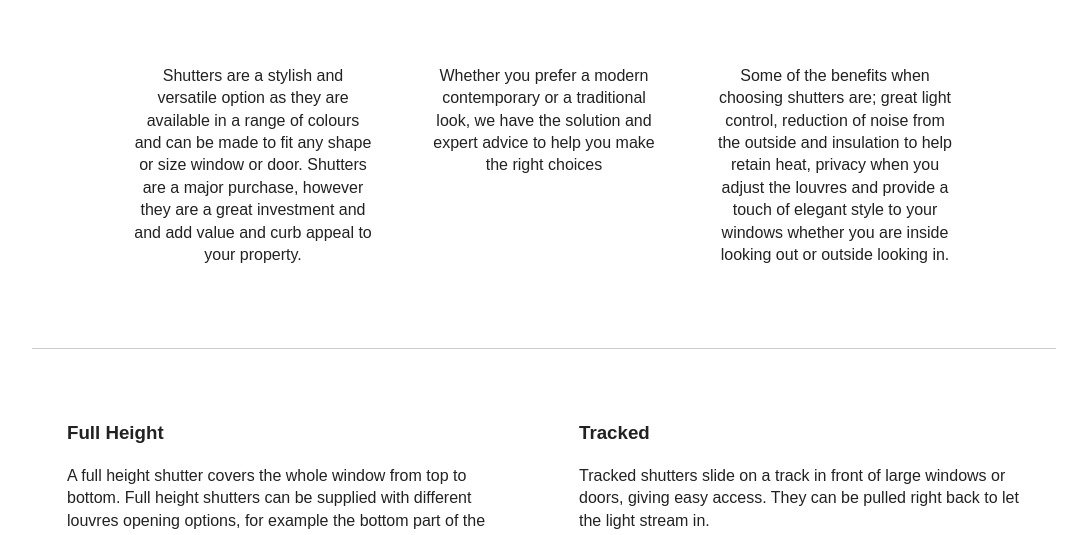
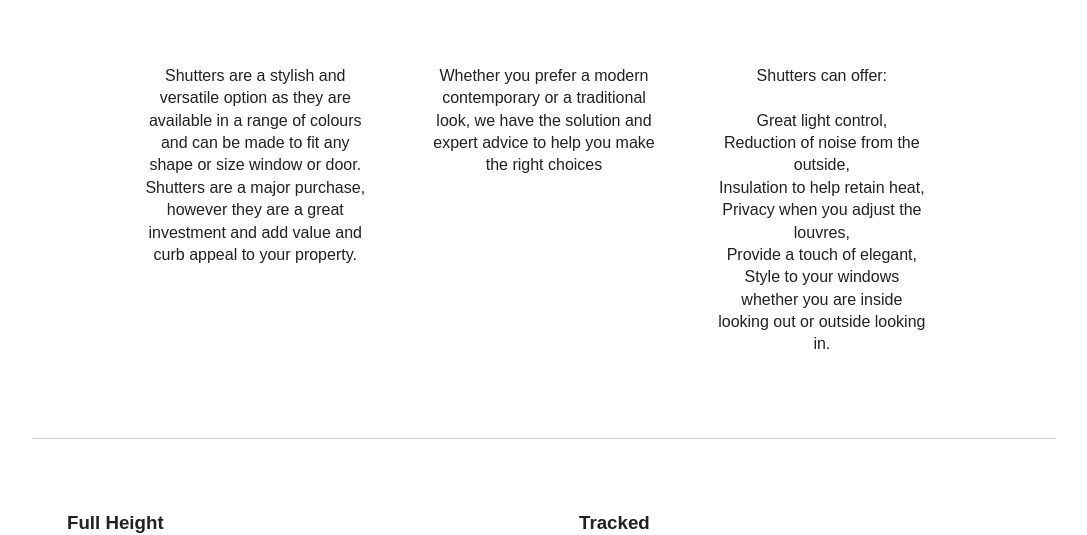
Before and after one commit to trubick/tom-web-test, a PHP site: page / in a window 1280 px wide. Shown: the part 3023-3558 px from the top of the page, without its empty margins (96-1183 px from the left). Run offline with PHP 8.4, Linux system fonts and the light colour scheme.

Commit message:
removed unwanted contact details at top

```diff
--- a/css/main.css
+++ b/css/main.css
@@ -209,7 +209,7 @@ a{
     min-width:100px;
     justify-content: center;
     position:relative;
-    top:-100px;
+    top:40px;
 }
 
 #header-contact{
@@ -249,7 +249,7 @@ nav ul {
     text-align: center;
 }
 
-li {
+nav li {
     font-size: 1.5em;
 }
 
@@ -384,8 +384,20 @@ footer span{
     background-color: white;
 }
 
-.epic-text-section p{
-    width: 240px;
+.epic-text-section ul{
+    list-style-type: none;
+    /*width: 100%;*/
+    padding:0px;
+}
+
+.epic-text-section div {
+    display:flex;
+    justify-items: center;
+    text-align: center;
+}
+
+.epic-text-section p, .epic-text-section div{
+    width: 25%;
     text-align: center;
 }
 
--- a/index.html
+++ b/index.html
@@ -35,14 +35,14 @@
             <img src="img/svg/icons/instagram-round-line.svg"/>
             <img src="img/svg/icons/email-round-line.svg"/>
         </div>
-        <div id="header-contact" class="faded-white full-width">
-            <span>INFO@CRBLINDSANDSHUTTERS.COM</span>
-            <span>07914 690440</span>
-        </div>
-<!--        <span class="faded-white full-width">INFO@CRBLINDSANDSHUTTERS.COM</span>-->
-<!--        <span class="faded-white full-width">07914 690440</span>-->
+        <!--        <div id="header-contact" class="faded-white full-width">-->
+        <!--            <span>INFO@CRBLINDSANDSHUTTERS.COM</span>-->
+        <!--            <span>07914 690440</span>-->
+        <!--        </div>-->
+        <!--        <span class="faded-white full-width">INFO@CRBLINDSANDSHUTTERS.COM</span>-->
+        <!--        <span class="faded-white full-width">07914 690440</span>-->
         <div class="faded-white full-width">
-<!--            <span>INFO@CRBLINDSANDSHUTTERS.COM</span>-->
+            <!--            <span>INFO@CRBLINDSANDSHUTTERS.COM</span>-->
             <nav id="nav">
                 <ul>
                     <li>
@@ -61,6 +61,9 @@
                     </li>
                     <li>
                         <a href="#contact-section-container">CONTACT US</a>
+                    </li>
+                    <li>
+                        <a href="#contact-section-container">GALLERY</a>
                     </li>
                 </ul>
             </nav>
@@ -109,12 +112,23 @@
         <div class="epic-text-section">
             <p>Shutters are a stylish and versatile option as they are available in a range of colours and can be made
                 to fit any shape or size window or door. Shutters are a major purchase, however they are a great
-                investment and and add value and curb appeal to your property.</p>
+                investment and add value and curb appeal to your property.</p>
             <p>Whether you prefer a modern contemporary or a traditional look, we have the solution and expert advice to
                 help you make the right choices</p>
-            <p>Some of the benefits when choosing shutters are; great light control, reduction of noise from the outside
-                and insulation to help retain heat, privacy when you adjust the louvres and provide a touch of elegant
-                style to your windows whether you are inside looking out or outside looking in.</p>
+            <div>
+<!--                <p>Some of the benefits when choosing shutters are;-->
+                <ul>
+                    <li>Shutters can offer:</li>
+                    <br>
+                    <li>Great light control,</li>
+                    <li>Reduction of noise from the outside,</li>
+                    <li>Insulation to help retain heat,</li>
+                    <li>Privacy when you adjust the louvres,</li>
+                    <li>Provide a touch of elegant,</li>
+                    <li>Style to your windows whether you are inside looking out or outside looking in.</li>
+                </ul>
+                </p>
+            </div>
         </div>
         <hr>
 
```
